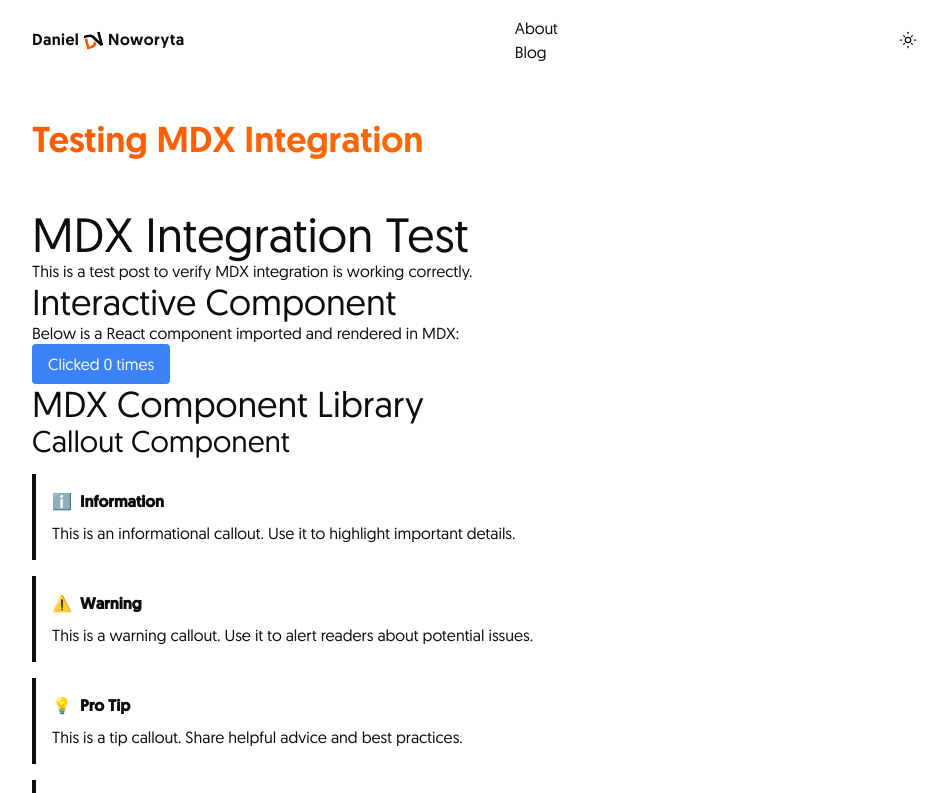
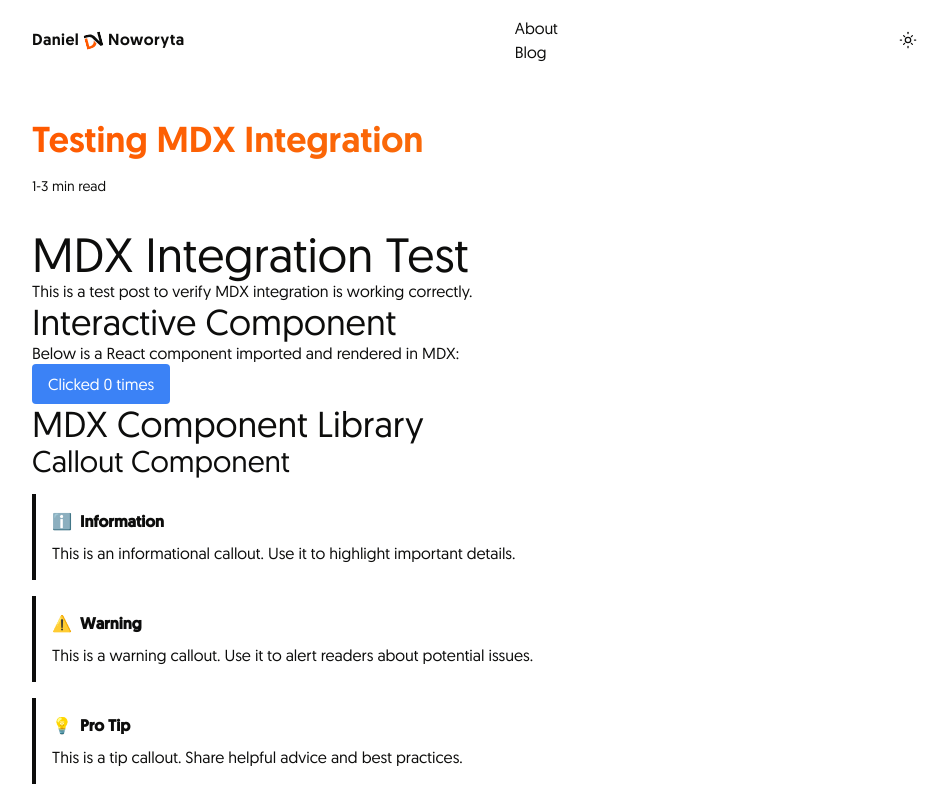
Before and after one commit to Dan86de/dn-webpage, an Astro site: page /blog/test-mdx in a window 1280 px wide. Shown: the top 793 px of the page, without its empty margins (160-1108 px from the left). Built offline with nearby package versions, Linux system fonts and the light colour scheme; Astro itself is replaced by a stand-in of ours; some packages are replaced by stand-ins of ours; no server answers.

Commit message:
[US-004] - Add reading time calculation

```diff
--- a/src/content/blog/test-mdx/test-mdx.mdx
+++ b/src/content/blog/test-mdx/test-mdx.mdx
@@ -67,7 +67,7 @@ console.log("2 + 2 =", result);`}
 
 ### YouTube Component
 
-<YouTube id="dQw4w9WgXcQ" title="Example YouTube Video" />
+<YouTube id="Rlml72ovDPE" title="Example YouTube Video" />
 
 ## Markdown Features
 
--- a/src/pages/blog/[slug].astro
+++ b/src/pages/blog/[slug].astro
@@ -1,6 +1,8 @@
 ---
 import { getCollection, render } from "astro:content";
 import Layout from "../../layouts/Layout.astro";
+import { getReadingTime } from "@/lib/readingTime";
+
 export async function getStaticPaths() {
   const posts = await getCollection("blog");
   return posts.map((post) => ({
@@ -10,6 +12,7 @@ export async function getStaticPaths() {
 }
 const { post } = Astro.props;
 const { Content } = await render(post);
+const readingTime = getReadingTime(post.body || "");
 ---
 
 <Layout>
@@ -17,10 +20,13 @@ const { Content } = await render(post);
     <div class="max-w-4xl mx-auto">
       <h2
         id="introduction"
-        class="bg-brand-gradient bg-clip-text text-transparent font-medium pb-12 mt-10"
+        class="bg-brand-gradient bg-clip-text text-transparent font-medium pb-4 mt-10"
       >
         {post.data.title}
       </h2>
+      <div class="text-sm text-gray-600 dark:text-gray-400 pb-8">
+        <span>{readingTime}</span>
+      </div>
       <Content />
     </div>
   </div>
```
